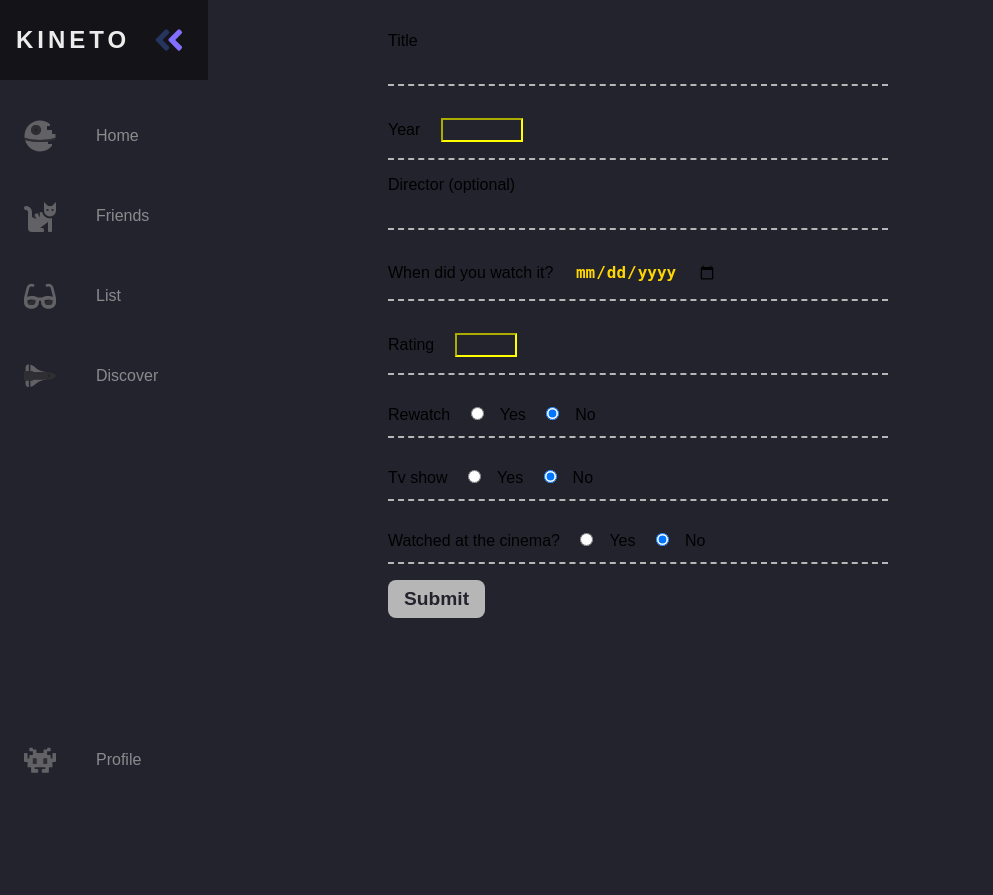
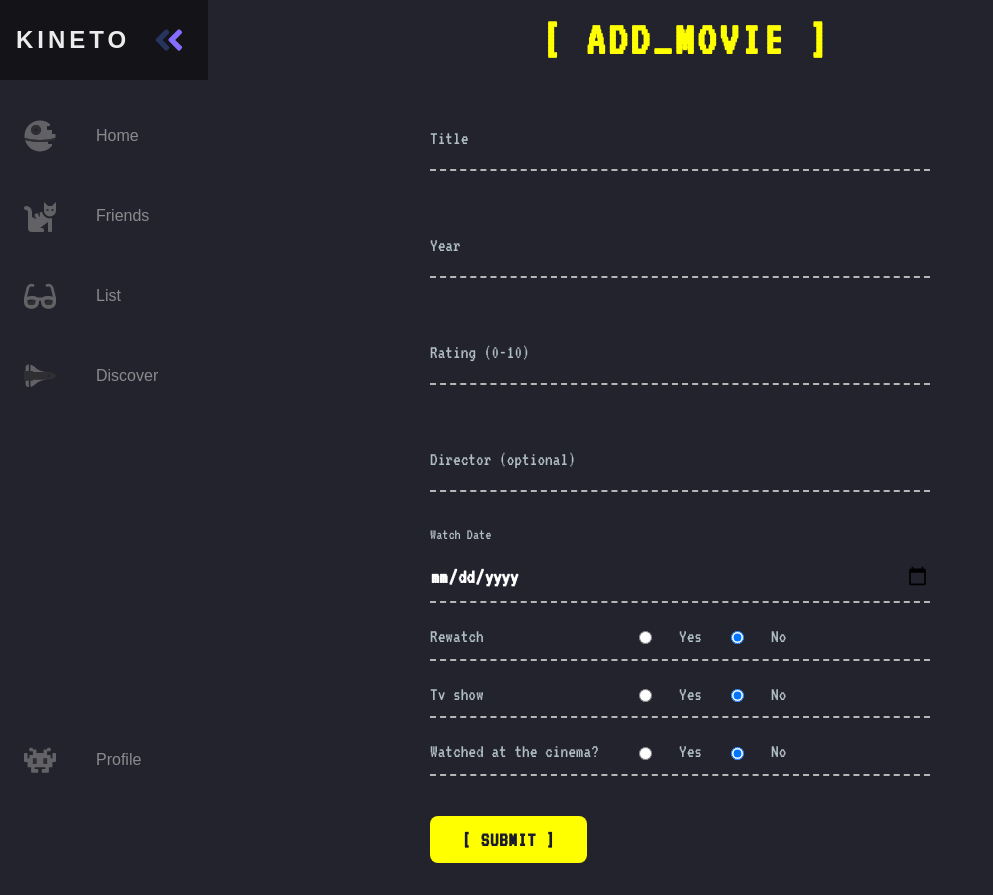
Before and after one commit to bergio13/webapp_v2, a Flask app: page /add_movie in a window 1280 px wide. Shown: the whole page, without its empty margins (0-993 px from the left). Before the commit the page ends 773 px from the top, so only its background shows below. Run offline with Flask 3, Linux system fonts and the light colour scheme; the visitor is signed in with stand-in values (Sample User, id 1); some libraries are stand-ins or nearby versions; some web fonts are replaced.

Commit message:
Increase rate limit for movie additions; enhance styling for add and edit movie templates

```diff
--- a/app.py
+++ b/app.py
@@ -600,7 +600,7 @@ def discover():
 
 @app.route('/add_movie', methods=['GET', 'POST'])
 @login_required
-@limiter.limit("30 per hour")  # Rate limit movie additions
+@limiter.limit("100 per hour")  # Rate limit movie additions
 def add_movie():
     if request.method == "POST":
         try:
--- a/static/css/style.css
+++ b/static/css/style.css
@@ -12,7 +12,7 @@
 body {
   margin: 0;
   padding: 0;
-  background: var(--bg-primary);
+  background: var(--bg-primary); /* #2980b9 */
   color: black;
   background-size: 100%;
   background-repeat: no-repeat;
--- a/templates/add_movie.html
+++ b/templates/add_movie.html
@@ -1,115 +1,216 @@
-{% extends 'base.html' %} {% block title %}Add Movies{% endblock %}
-
-{% block
+{% extends 'base.html' %} {% block title %}Add Movie{% endblock %} {% block
 content %}
 
-<main>
+<!-- VT323 Terminal Font -->
+<link
+  href="https://fonts.googleapis.com/css2?family=VT323&display=swap"
+  rel="stylesheet"
+/>
+
+<style>
+  .add-movie-main {
+    display: flex;
+    flex-direction: column;
+    align-items: center;
+    justify-content: flex-start;
+    min-height: 80vh;
+    padding: 2rem;
+    padding-top: 1rem;
+  }
+
+  .add-movie-main h1 {
+    font-family: "VT323", "Courier New", monospace;
+    font-size: 3rem;
+    letter-spacing: 3px;
+    color: yellow;
+
+  }
+
+  .add-movie-main form {
+    width: 100%;
+    max-width: 500px;
+    margin: 0 auto;
+  }
+
+  .add-movie-main .field {
+    margin-bottom: 1.5rem;
+  }
+
+  .add-movie-main .input,
+  .add-movie-main .number,
+  .add-movie-main .month {
+    font-family: "VT323", "Courier New", monospace;
+    font-size: 1.3rem;
+    outline: none;
+    border: none;
+    width: 100%;
+    padding: 0.5rem 0;
+    background: none;
+    color: white;
+  }
+
+  .add-movie-main .input:valid,
+  .add-movie-main .number:valid,
+  .add-movie-main .month:valid {
+    color: gold;
+  }
+
+  .add-movie-main .label {
+    font-family: "VT323", "Courier New", monospace;
+    font-size: 1.2rem;
+    color: #b0bec5;
+  }
+
+  .add-movie-main .field-group {
+    display: grid;
+    grid-template-columns: 1fr 1fr;
+    gap: 1.5rem;
+  }
+
+  .add-movie-main .radio-group {
+    display: flex;
+    align-items: center;
+    gap: 1.5rem;
+    margin-bottom: 1.5rem;
+    font-family: "VT323", "Courier New", monospace;
+    font-size: 1.2rem;
+    color: #b0bec5;
+    border-bottom: 2px dashed var(--text-primary);
+    padding-bottom: 0.8rem;
+  }
+
+  .add-movie-main .radio-group label {
+    min-width: 180px;
+  }
+
+  .add-movie-main .radio-option {
+    display: flex;
+    align-items: center;
+    gap: 0.3rem;
+    color: white;
+    cursor: pointer;
+  }
+
+  .add-movie-main .radio-option input[type="radio"] {
+    accent-color: #00ff00;
+    width: 18px;
+    height: 18px;
+    cursor: pointer;
+  }
+
+  .add-movie-main .button {
+    font-family: "VT323", "Courier New", monospace;
+    font-size: 1.3rem;
+    letter-spacing: 1px;
+    padding: 0.8rem 2rem;
+    margin-top: 1rem;
+    background: yellow;
+    color: #1a1a2e;
+    border: none;
+    cursor: pointer;
+    transition: all 0.3s ease;
+  }
+
+  .add-movie-main .button:hover {
+    background: #00ff00;
+    transform: scale(1.02);
+  }
+
+  .add-movie-main .season-field {
+    margin-top: -0.5rem;
+    margin-bottom: 1.5rem;
+    padding-left: 1rem;
+    border-left: 3px solid #00ff00;
+  }
+
+  .terminal-prefix {
+    color: #00ff00;
+    font-family: "VT323", "Courier New", monospace;
+    font-size: 1rem;
+    margin-bottom: 0.5rem;
+  }
+
+  @media (max-width: 600px) {
+    .add-movie-main {
+      padding: 1rem;
+    }
+
+    .add-movie-main h1 {
+      font-size: 2rem;
+    }
+
+    .add-movie-main form {
+      max-width: 100%;
+      padding: 0 0.5rem;
+    }
+
+    .add-movie-main .field-group {
+      grid-template-columns: 1fr;
+      gap: 0;
+    }
+
+    .add-movie-main .radio-group {
+      flex-wrap: wrap;
+      gap: 0.8rem;
+    }
+
+    .add-movie-main .radio-group label {
+      width: 100%;
+      min-width: unset;
+    }
+
+    .add-movie-main .button {
+      width: 100%;
+      margin-bottom: 6rem;
+    }
+  }
+</style>
+
+
+<main class="add-movie-main">
+  <h1>[ ADD_MOVIE ]</h1>
   <form method="post">
-    <input type="hidden" name="csrf_token" value="{{ csrf_token() }}"/>
-    <div class="field field-add">
-      <label for="title">Title</label>
-      <input
-        type="text"
-        class="input"
-        id="title"
-        name="title"
-        placeholder=""
-        required
-      />
+    <input type="hidden" name="csrf_token" value="{{ csrf_token() }}" />
+    <div class="field">
+      <input type="text" class="input" id="title" name="title" placeholder=" " required />
+      <label for="title" class="label">Title</label>
     </div>
-    <div class="field-add">
-      <label for="year">Year</label>
-      <input
-        type="number"
-        class="number"
-        id="year"
-        name="year"
-        placeholder=""
-        max="2030"
-        min="1890"
-        required
-      />
+    <div class="field">
+      <input type="number" class="input" id="year" name="year" placeholder=" " max="2030" min="1890" required />
+      <label for="year" class="label">Year</label>
     </div>
-    <div class="field field-add">
-      <label for="director">Director (optional)</label>
-      <input
-        type="text"
-        class="input"
-        id="director"
-        name="director"
-        placeholder=""
-
-      />
+    <div class="field">
+      <input type="number" class="input" id="rating" name="rating" placeholder=" " max="10" min="0" required />
+      <label for="rating" class="label">Rating (0-10)</label>
     </div>
-
-    <!--<div class="field-add select">
-      <label for="genre">Genre</label>
-      <select id="genre" name="genre">
-        <option value="Action">Action</option>
-        <option value="Adventure">Adventure</option>
-        <option value="Animation">Animation</option>
-        <option value="Biography">Biography</option>
-        <option value="Comedy">Comedy</option>
-        <option value="Crime">Crime</option>
-        <option value="Documentary">Documentary</option>
-        <option value="Drama">Drama</option>
-        <option value="Fantasy">Fantasy</option>
-        <option value="Film-Noir">Noir</option>
-        <option value="History">History</option>
-        <option value="Horror">Horror</option>
-        <option value="Musical">Musical</option>
-        <option value="Romance">Romance</option>
-        <option value="Sci-Fi">Sci-Fi</option>
-        <option value="Sport">Sport</option>
-        <option value="Thriller">Thriller</option>
-        <option value="War">War</option>
-        <option value="Western">Western</option>
-      </select>
-    </div> -->
-    <div class="field-add">
-      <label for="date">When did you watch it?</label>
-      <input
-        type="date"
-        class="month"
-        id="date"
-        name="date"
-        placeholder=""
-        required
-      />
+    <div class="field">
+      <input type="text" class="input" id="director" name="director" placeholder=" " />
+      <label for="director" class="label">Director (optional)</label>
     </div>
-    <div class="field-add">
-      <label for="Rating">Rating</label>
-      <input
-        type="number"
-        class="number"
-        id="rating"
-        name="rating"
-        placeholder=""
-        max="10"
-        min="0"
-        required
-      />
+    <div class="field">
+      <input type="date" class="input" id="date" name="date" required />
+      <label for="date" class="label">Watch Date</label>
     </div>
-    <div class="field-add">
+    <div class="radio-group">
       <label for="rewatch">Rewatch</label>
-      <input type="radio" class="radio" name="rewatch" id="rewatch_yes" value=1>Yes</input>
-      <input type="radio" class="radio" name="rewatch" id="rewatch_no" value=0 checked>No</input>
+      <input type="radio" class="radio-option" name="rewatch" id="rewatch_yes" value=1>Yes</input>
+      <input type="radio" class="radio-option" name="rewatch" id="rewatch_no" value=0 checked>No</input>
     </div>
-    <div class="field-add">
+    <div class="radio-group">
       <label for="tv">Tv show</label>
-      <input type="radio" class="radio" name="tv" id="tv_yes" onclick="showSeasonField()" value=1>Yes</input>
-      <input type="radio" class="radio" name="tv"  id="tv_no" checked onclick="hideSeasonField()" value=0 checked>No</input>
+      <input type="radio" class="radio-option" name="tv" id="tv_yes" onclick="showSeasonField()" value=1>Yes</input>
+      <input type="radio" class="radio-option" name="tv"  id="tv_no" checked onclick="hideSeasonField()" value=0 checked>No</input>
     </div>
-    <div class="field-add" id="seasonField" style="display: none;">
+    <div class="radio-group" id="seasonField" style="display: none;">
       <label for="season">Season</label>
       <input type="number" class="input" id="season" name="season" placeholder="Enter season number" />
     </div>
-    <div class="field-add">
+    <div class="radio-group">
       <label for="tv">Watched at the cinema?</label>
-      <input type="radio" class="radio" name="cinema" id="cinema_yes" value=1>Yes</input>
-      <input type="radio" class="radio" name="cinema"  id="cinema_no" value=0 checked>No</input>
+      <input type="radio" class="radio-option" name="cinema" id="cinema_yes" value=1>Yes</input>
+      <input type="radio" class="radio-option" name="cinema"  id="cinema_no" value=0 checked>No</input>
     </div>
-    <button type="submit" class="button">Submit</button>
+    <button type="submit" class="button">[ SUBMIT ]</button>
   </form>
   <script>
     function showSeasonField() {
```
Also changed, not shown: templates/edit_movie.html (+215 -23 lines).
